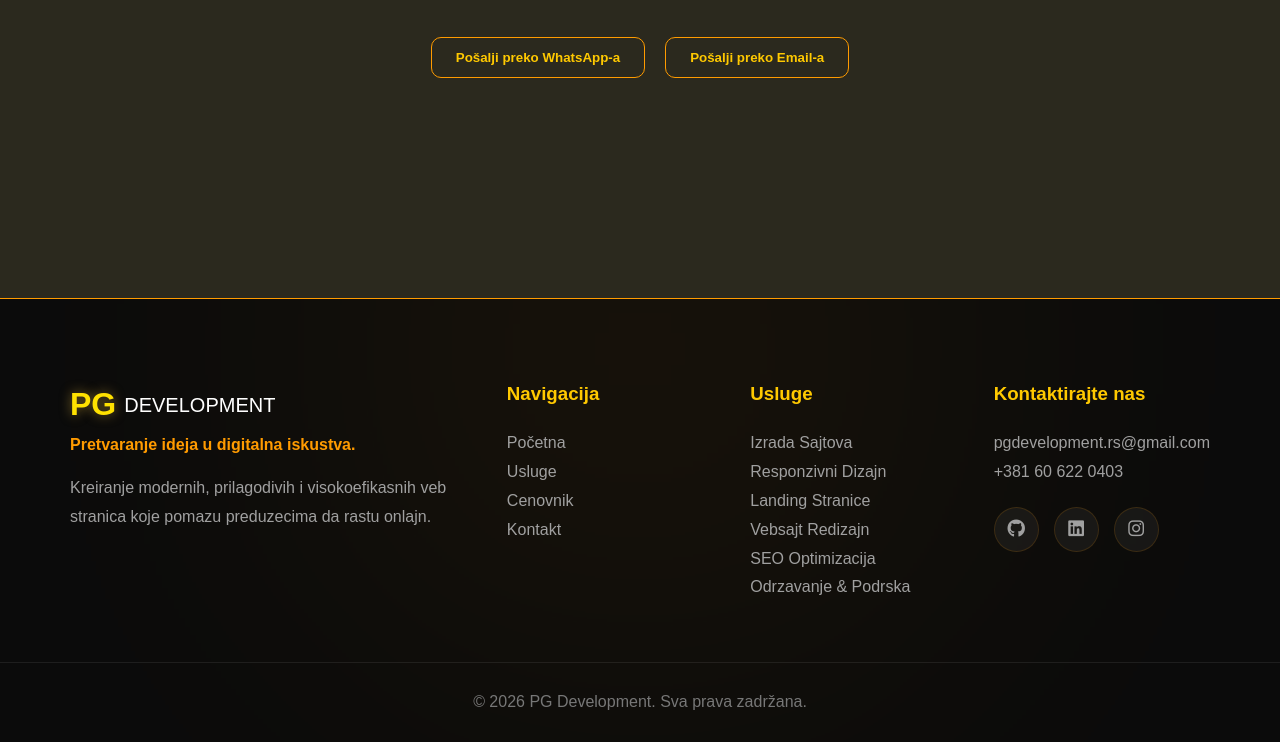
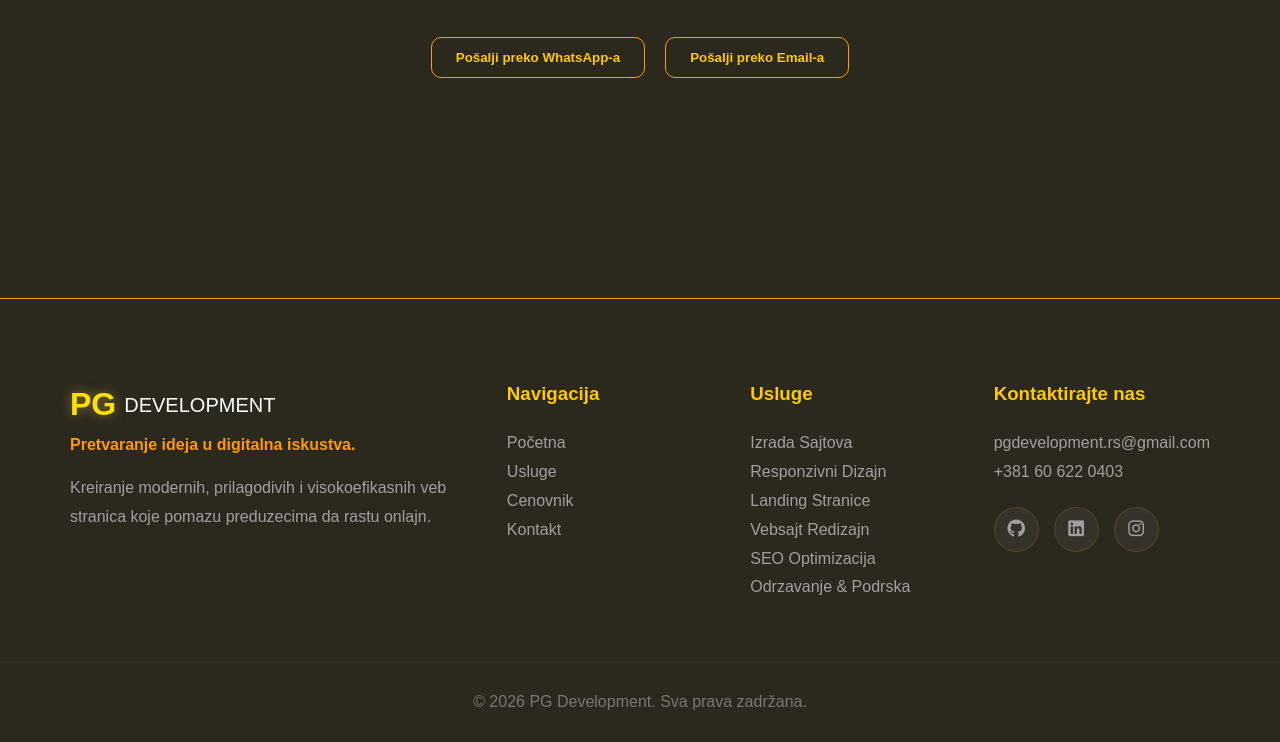
Before and after one commit to PedjaGolubovic/pgdevelopment.rs, a plain HTML site: page index.html in a window 1280 px wide. Shown: the part 6663-7405 px from the top of the page. Drawn offline with Linux system fonts and the light colour scheme.

Commit message:
redizajn stranice 10.07.

```diff
--- a/css/style.css
+++ b/css/style.css
@@ -201,12 +201,6 @@ input, textarea {
 textarea {
     height: 150px;
 }
-
-/*footer {
-    text-align: center;
-    padding: 30px;
-    border-top: 1px solid #ff9b00;
-}*/
 
 .card, .project-card, .about, .contact {
     opacity: 0;
@@ -612,25 +606,12 @@ p.show {
 }
 
 .footer{
-    background:#0b0b0b;
+    background: rgb(43, 41, 30);
     border-top: 1px solid #ff9b00;
     padding-top:80px;
     margin-top:120px;
     position:relative;
     overflow:hidden;
-}
-
-.footer::before{
-    content:'';
-    position:absolute;
-    top:-200px;
-    left:50%;
-    transform:translateX(-50%);
-    width:500px;
-    height:500px;
-    background:#ff9b00;
-    filter:blur(180px);
-    opacity:.08;
 }
 
 .footer-container{
```
